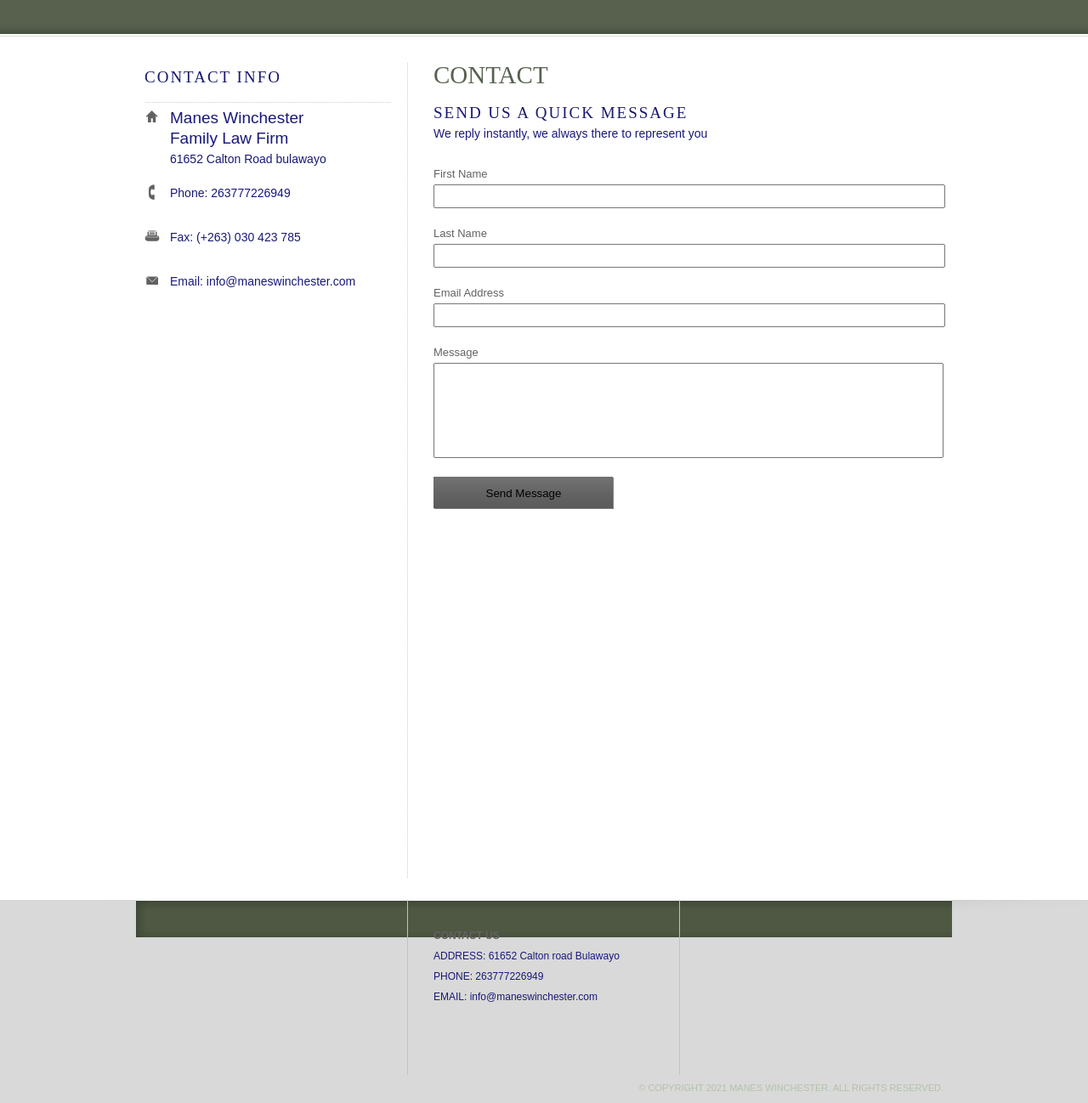
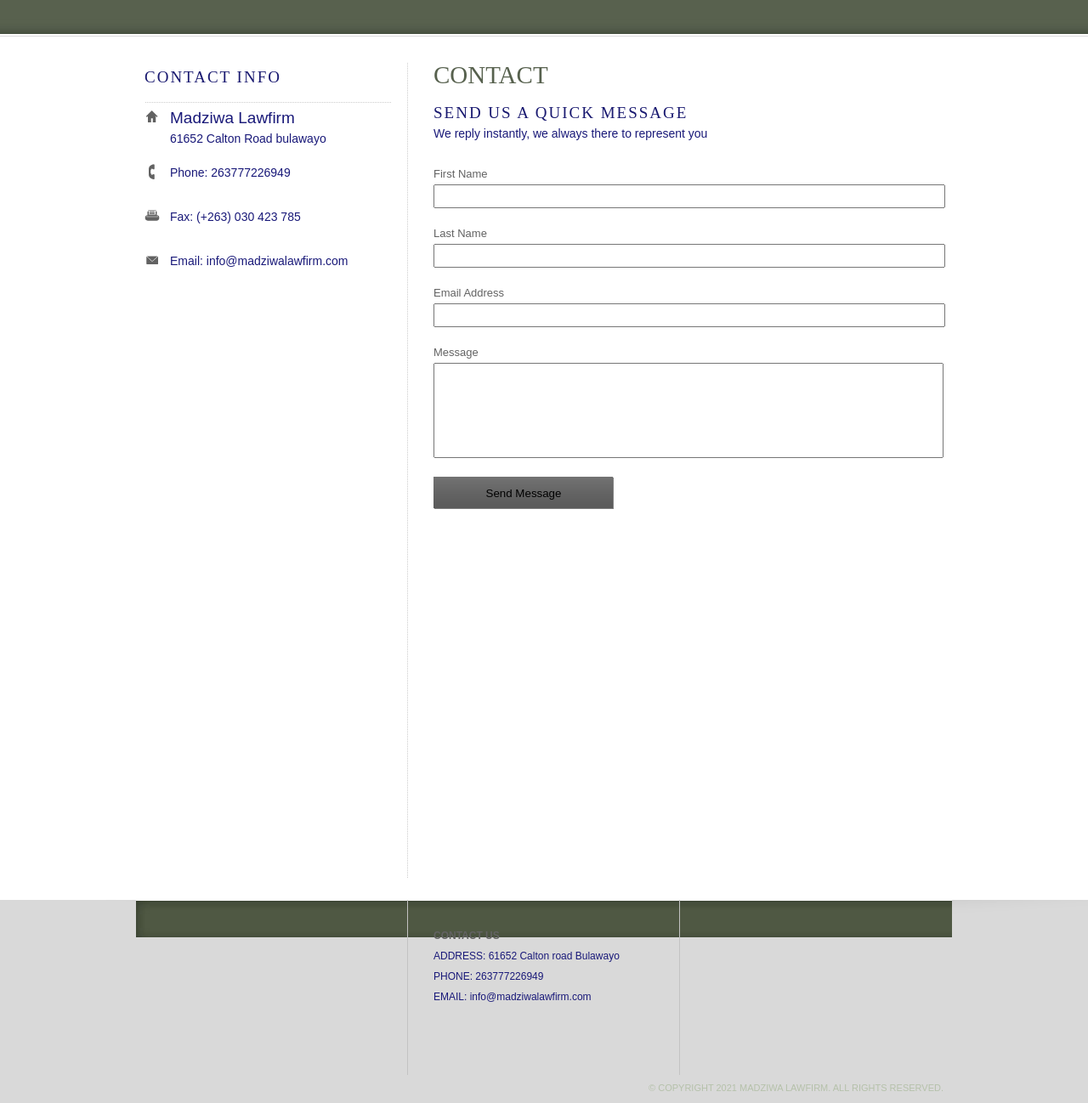
Before and after one commit to takudzwa-cyber/taku06, a plain HTML site: page contact.html in a window 1280 px wide. Shown: the part 95-1393 px from the top of the page at 85% size. Drawn offline with Linux system fonts and the light colour scheme.

Commit message:
Update contact.html

```diff
--- a/contact.html
+++ b/contact.html
@@ -1,5 +1,5 @@
 <!DOCTYPE HTML>
-<!-- Website template by freewebsitetemplates.com -->
+
 <html>
 <head>
 	<meta charset="UTF-8">
@@ -37,7 +37,7 @@
 					<ul class="contact">
 						<li>
 							<p>
-								<span class="home"></span> <em>Manes Winchester<br> Family Law Firm</em> 61652 Calton Road bulawayo
+								<span class="home"></span> <em>Madziwa Lawfirm</em> 61652 Calton Road bulawayo
 							</p>
 						</li>
 						<li>
@@ -52,7 +52,7 @@
 						</li>
 						<li>
 							<p class="mail">
-								Email: info@maneswinchester.com
+								Email: info@madziwalawfirm.com
 							</p>
 						</li>
 					</ul>
@@ -92,7 +92,7 @@
 					<span>Phone:</span> 263777226949
 				</p>
 				<p>
-					<span>Email:</span> info@maneswinchester.com
+					<span>Email:</span> info@madziwalawfirm.com
 				</p>
 			</div>
 			<div class="section">
@@ -102,7 +102,7 @@
 			<div class="clearfix">
 
 				<p>
-					© Copyright 2021 Manes Winchester. All Rights Reserved.
+					© Copyright 2021 Madziwa Lawfirm. All Rights Reserved.
 				</p>
 			</div>
 		</div>
```
